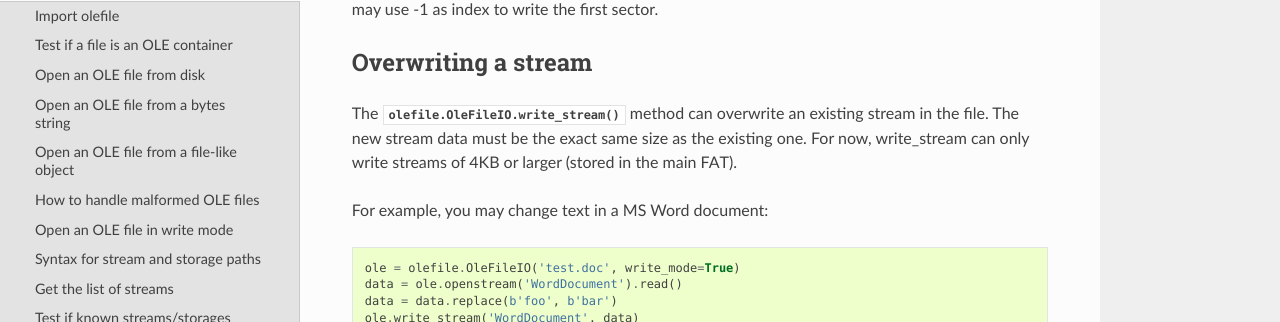
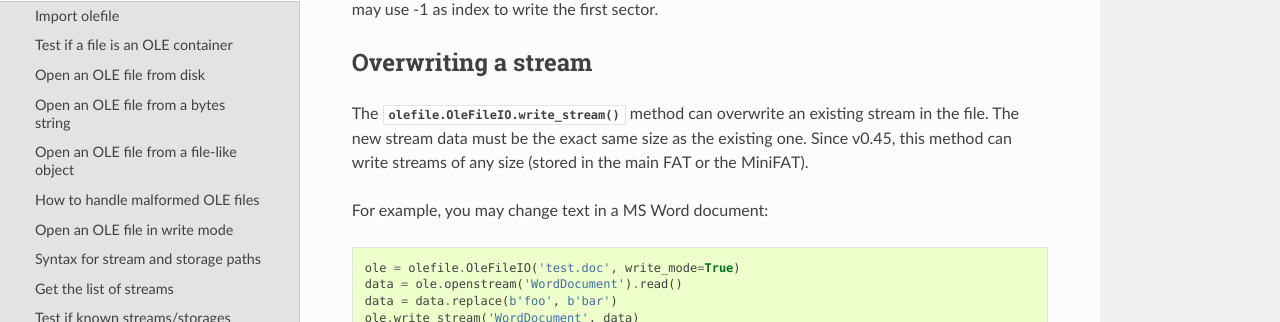
Before and after one commit to decalage2/olefile, a Sphinx documentation site: the page built from doc/Howto.rst, in a window 1280 px wide and 900 px high, scrolled down 5433 px. Shown: the part 154-476 px from the top of the window. Built offline with Sphinx 7.4.7 and the Read the Docs theme 2.0.0, drawn with Linux system fonts in a browser that asks for light colours.

Commit message:
doc: updated Howto for write_stream

```diff
--- a/doc/Howto.rst
+++ b/doc/Howto.rst
@@ -301,9 +301,8 @@ Overwriting a stream
 --------------------
 
 The :py:meth:`olefile.OleFileIO.write_stream` method can overwrite an existing stream in the file.
-The new stream data must be the exact same size as the existing one. For
-now, write\_stream can only write streams of 4KB or larger (stored in
-the main FAT).
+The new stream data must be the exact same size as the existing one. Since v0.45,
+this method can write streams of any size (stored in the main FAT or the MiniFAT).
 
 For example, you may change text in a MS Word document:
 
```
